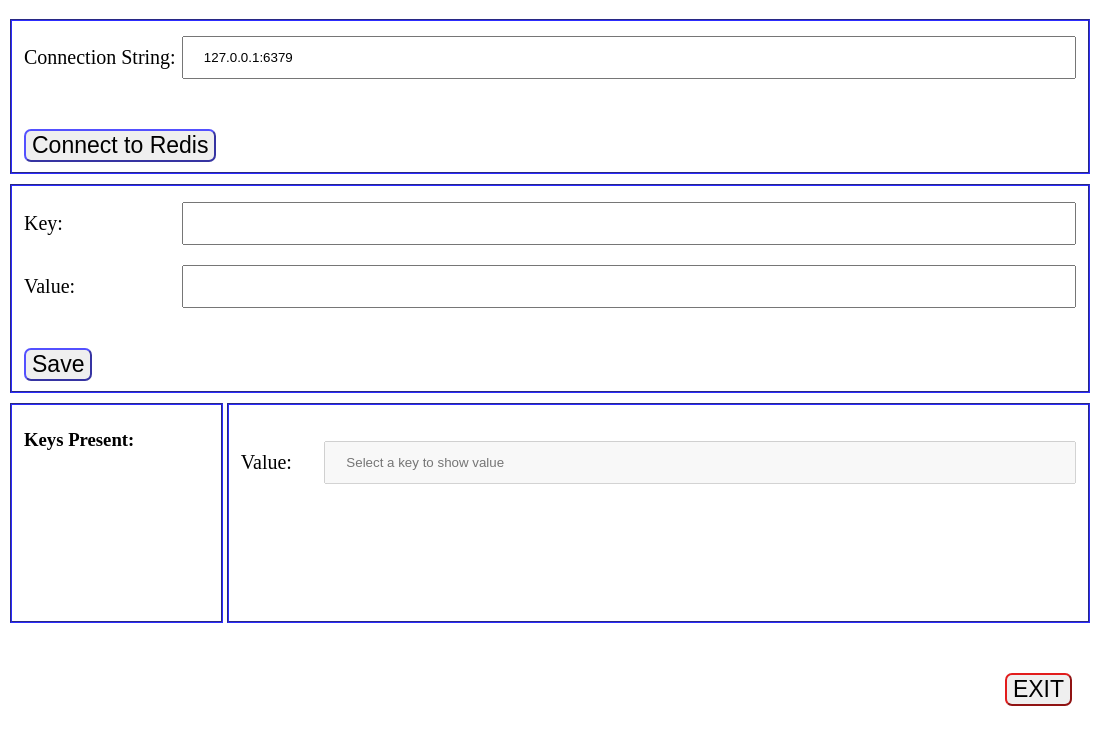
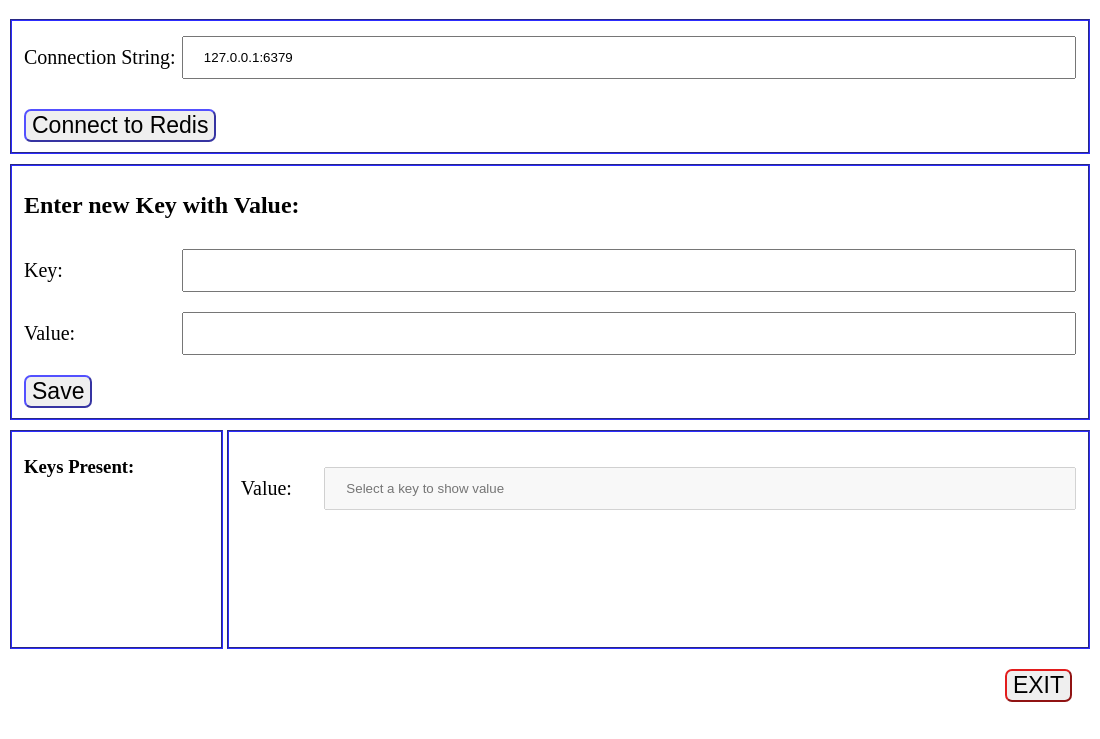
Before and after one commit to Souradeep2304/Redis-Cache-Viewer, an Electron app: page poc/ui-v3/frontend.html in a window 1100 px wide. Shown: the part 61-800 px from the top of the page. Drawn offline with Linux system fonts and the light colour scheme; no server answers.

Commit message:
changes in frontend and css

```diff
--- a/poc/ui-v3/frontend.html
+++ b/poc/ui-v3/frontend.html
@@ -27,6 +27,7 @@
     <div class="savevalue-div">
         <form>
             <fieldset class="savevalue-fieldset" >
+                <h2>Enter new Key with Value:</h2>
                 <div style="margin-bottom: 20px;">
                     <label class="label-class">Key:</label>
                     <input type="text" id="keyset" class="input">
--- a/poc/ui-v3/styles.css
+++ b/poc/ui-v3/styles.css
@@ -80,7 +80,7 @@
 
 
 .button{
-  margin-top: 50px;
+  margin-top: 30px;
   margin-right: 20px;
   display: inline-block;
   box-sizing: border-box;
@@ -100,7 +100,7 @@
 
 
 .close-button{
-  margin-top: 50px;
+  margin-top :20px;
   margin-right: 20px;
   display: inline-block;
   box-sizing: border-box;
```
